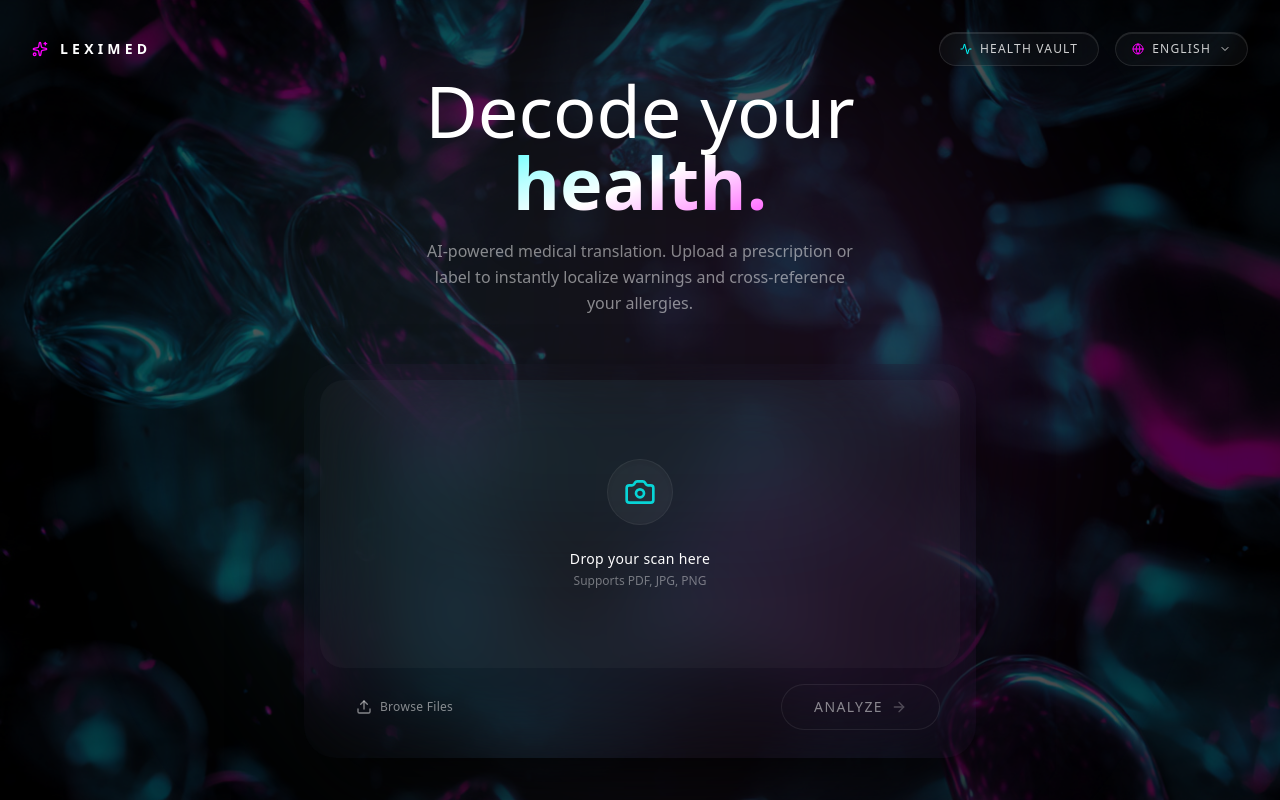
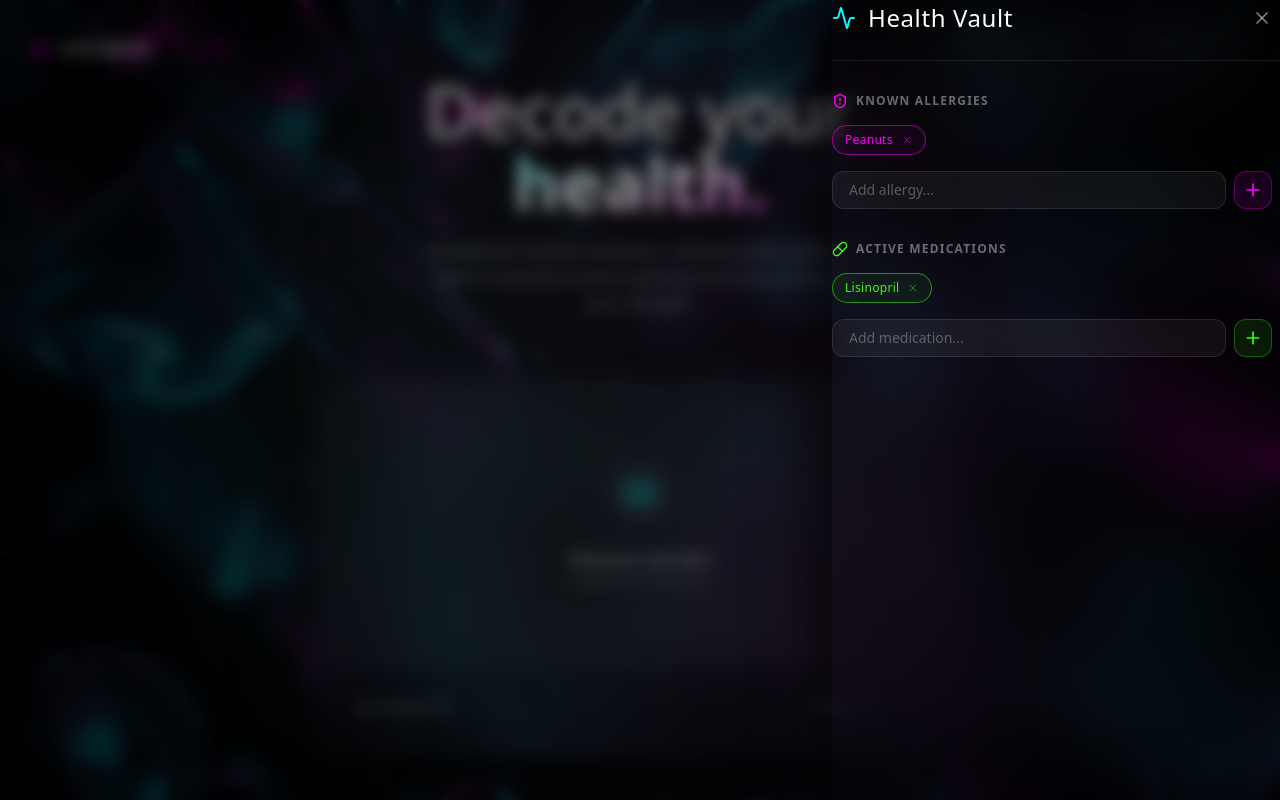
Before and after one commit to tapas-code/LexiCare, a Next.js app: page / in a window 1280 px wide. Both pictures are taken after a click on the button "HEALTH VAULT". Built offline with nearby package versions, Linux system fonts and the light colour scheme.

Commit message:
feat: build slide-out Health Vault modal with dynamic React state for personalized AI cross-referencing

```diff
--- a/app/page.tsx
+++ b/app/page.tsx
@@ -6,6 +6,7 @@ import { TopNav } from "@/components/TopNav";
 import { FluidGlassCard } from "@/components/ui/FluidGlassCard";
 import { NeonButton } from "@/components/ui/NeonButton";
 import { ResultsBentoGrid } from "@/components/ResultsBentoGrid";
+import { HealthVaultModal } from "@/components/HealthVaultModal";
 
 export default function Home() {
   const [targetLanguage, setTargetLanguage] = useState("en");
@@ -14,6 +15,12 @@ export default function Home() {
   const [isAnalyzing, setIsAnalyzing] = useState(false);
   const [result, setResult] = useState<any>(null);
   const fileInputRef = useRef<HTMLInputElement>(null);
+
+  const [isVaultOpen, setIsVaultOpen] = useState(false);
+  const [userProfile, setUserProfile] = useState({
+    allergies: ["Peanuts"],
+    medications: ["Lisinopril"],
+  });
 
   const mockProfile = {
     allergies: ["Peanuts", "Penicillin"],
@@ -40,7 +47,7 @@ export default function Home() {
       const analyzeRes = await fetch("/api/analyze", {
         method: "POST",
         headers: { "Content-Type": "application/json" },
-        body: JSON.stringify({ imageBase64: preview, userProfile: mockProfile }),
+        body: JSON.stringify({ imageBase64: preview, userProfile: userProfile }),
       });
       const analyzeData = await analyzeRes.json();
       if (!analyzeData.success) throw new Error("Analysis failed");
@@ -48,7 +55,7 @@ export default function Home() {
       const lingoRes = await fetch("/api/lingo", {
         method: "POST",
         headers: { "Content-Type": "application/json" },
-        body: JSON.stringify({ medicalData: analyzeData.data, targetLanguage: mockProfile.targetLanguage }),
+        body: JSON.stringify({ medicalData: analyzeData.data, targetLanguage }),
       });
       const lingoData = await lingoRes.json();
       if (!lingoData.success) throw new Error("Translation failed");
@@ -70,6 +77,7 @@ export default function Home() {
       <TopNav
         targetLanguage={targetLanguage}
         setTargetLanguage={setTargetLanguage}
+        onOpenVault={() => setIsVaultOpen(true)}
       />
 
       <div className="relative z-10 w-full max-w-2xl flex flex-col items-center mt-8">
@@ -133,6 +141,13 @@ export default function Home() {
           />
         )}
       </div>
+
+      <HealthVaultModal
+        isOpen={isVaultOpen}
+        onClose={() => setIsVaultOpen(false)}
+        profile={userProfile}
+        setProfile={setUserProfile}
+      />
     </main>
   );
 }
--- /dev/null
+++ b/components/HealthVaultModal.tsx
@@ -0,0 +1,128 @@
+import { X, Plus, Activity, ShieldAlert, Pill } from "lucide-react";
+import { useState } from "react";
+import { FluidGlassCard } from "./ui/FluidGlassCard";
+
+interface Profile {
+  allergies: string[];
+  medications: string[];
+}
+
+interface VaultProps {
+  isOpen: boolean;
+  onClose: () => void;
+  profile: Profile;
+  setProfile: (profile: Profile) => void;
+}
+
+export function HealthVaultModal({ isOpen, onClose, profile, setProfile }: VaultProps) {
+  const [newAllergy, setNewAllergy] = useState("");
+  const [newMed, setNewMed] = useState("");
+
+  if (!isOpen) return null;
+
+  const handleAddAllergy = () => {
+    if (!newAllergy.trim()) return;
+    setProfile({ ...profile, allergies: [...profile.allergies, newAllergy.trim()] });
+    setNewAllergy("");
+  };
+
+  const handleAddMed = () => {
+    if (!newMed.trim()) return;
+    setProfile({ ...profile, medications: [...profile.medications, newMed.trim()] });
+    setNewMed("");
+  };
+
+  const removeAllergy = (target: string) => {
+    setProfile({ ...profile, allergies: profile.allergies.filter(a => a !== target) });
+  };
+
+  const removeMed = (target: string) => {
+    setProfile({ ...profile, medications: profile.medications.filter(m => m !== target) });
+  };
+
+  return (
+    <div className="fixed inset-0 z-[100] flex justify-end">
+      {/* Blurred Backdrop */}
+      <div
+        className="absolute inset-0 bg-black/40 backdrop-blur-sm transition-opacity"
+        onClick={onClose}
+      />
+
+      {/* Slide-in Panel */}
+      <FluidGlassCard className="w-full max-w-md h-full rounded-none border-r-0 border-y-0 relative z-10 flex flex-col animate-in slide-in-from-right duration-500 shadow-[-20px_0_50px_rgba(0,0,0,0.5)]">
+
+        <div className="flex items-center justify-between mb-8 border-b border-white/10 pb-6">
+          <h2 className="text-2xl font-light tracking-wide flex items-center gap-3">
+            <Activity className="w-6 h-6 text-[var(--color-neon-cyan)]" />
+            Health Vault
+          </h2>
+          <button onClick={onClose} className="p-2 rounded-full hover:bg-white/10 transition-colors text-white/50 hover:text-white">
+            <X className="w-5 h-5" />
+          </button>
+        </div>
+
+        <div className="flex-1 overflow-y-auto space-y-8 pr-2 custom-scrollbar">
+
+          {/* Allergies Section */}
+          <div className="space-y-4">
+            <h3 className="text-xs font-semibold tracking-widest text-white/40 uppercase flex items-center gap-2">
+              <ShieldAlert className="w-4 h-4 text-[var(--color-neon-magenta)]" /> Known Allergies
+            </h3>
+
+            <div className="flex flex-wrap gap-2">
+              {profile.allergies.map((allergy, i) => (
+                <span key={i} onClick={() => removeAllergy(allergy)} className="px-3 py-1.5 text-xs font-medium tracking-wide rounded-full border border-[var(--color-neon-magenta)]/50 text-[var(--color-neon-magenta)] bg-[var(--color-neon-magenta)]/5 cursor-pointer hover:bg-[var(--color-neon-magenta)] hover:text-white transition-colors flex items-center gap-2 group">
+                  {allergy} <X className="w-3 h-3 opacity-50 group-hover:opacity-100" />
+                </span>
+              ))}
+            </div>
+
+            <div className="flex gap-2">
+              <input
+                type="text"
+                value={newAllergy}
+                onChange={(e) => setNewAllergy(e.target.value)}
+                onKeyDown={(e) => e.key === 'Enter' && handleAddAllergy()}
+                placeholder="Add allergy..."
+                className="flex-1 bg-white/5 border border-white/10 rounded-xl px-4 py-2 text-sm text-white placeholder:text-white/30 focus:outline-none focus:border-[var(--color-neon-magenta)]/50 transition-colors"
+              />
+              <button onClick={handleAddAllergy} className="p-2 rounded-xl bg-[var(--color-neon-magenta)]/10 text-[var(--color-neon-magenta)] border border-[var(--color-neon-magenta)]/30 hover:bg-[var(--color-neon-magenta)] hover:text-white transition-colors">
+                <Plus className="w-5 h-5" />
+              </button>
+            </div>
+          </div>
+
+          {/* Medications Section */}
+          <div className="space-y-4">
+            <h3 className="text-xs font-semibold tracking-widest text-white/40 uppercase flex items-center gap-2">
+              <Pill className="w-4 h-4 text-[var(--color-neon-lime)]" /> Active Medications
+            </h3>
+
+            <div className="flex flex-wrap gap-2">
+              {profile.medications.map((med, i) => (
+                <span key={i} onClick={() => removeMed(med)} className="px-3 py-1.5 text-xs font-medium tracking-wide rounded-full border border-[var(--color-neon-lime)]/50 text-[var(--color-neon-lime)] bg-[var(--color-neon-lime)]/5 cursor-pointer hover:bg-[var(--color-neon-lime)] hover:text-white transition-colors flex items-center gap-2 group">
+                  {med} <X className="w-3 h-3 opacity-50 group-hover:opacity-100" />
+                </span>
+              ))}
+            </div>
+
+            <div className="flex gap-2">
+              <input
+                type="text"
+                value={newMed}
+                onChange={(e) => setNewMed(e.target.value)}
+                onKeyDown={(e) => e.key === 'Enter' && handleAddMed()}
+                placeholder="Add medication..."
+                className="flex-1 bg-white/5 border border-white/10 rounded-xl px-4 py-2 text-sm text-white placeholder:text-white/30 focus:outline-none focus:border-[var(--color-neon-lime)]/50 transition-colors"
+              />
+              <button onClick={handleAddMed} className="p-2 rounded-xl bg-[var(--color-neon-lime)]/10 text-[var(--color-neon-lime)] border border-[var(--color-neon-lime)]/30 hover:bg-[var(--color-neon-lime)] hover:text-white transition-colors">
+                <Plus className="w-5 h-5" />
+              </button>
+            </div>
+          </div>
+
+        </div>
+      </FluidGlassCard>
+    </div>
+  );
+}
--- a/components/TopNav.tsx
+++ b/components/TopNav.tsx
@@ -15,9 +15,10 @@ const LANGUAGES = [
 interface TopNavProps {
   targetLanguage: string;
   setTargetLanguage: (lang: string) => void;
+  onOpenVault: () => void;
 }
 
-export function TopNav({ targetLanguage, setTargetLanguage }: TopNavProps) {
+export function TopNav({ targetLanguage, setTargetLanguage, onOpenVault }: TopNavProps) {
   const [isOpen, setIsOpen] = useState(false);
   const activeLang = LANGUAGES.find((l) => l.code === targetLanguage)?.name || "Language";
 
@@ -33,7 +34,7 @@ export function TopNav({ targetLanguage, setTargetLanguage }: TopNavProps) {
       <div className="flex items-center gap-4">
 
          {/* Health Vault */}
-         <NeonButton variant="pill">
+         <NeonButton variant="pill" onClick={onOpenVault}>
           <Activity className="w-3 h-3 text-[var(--color-neon-cyan)]" />
           Health Vault
         </NeonButton>
```
